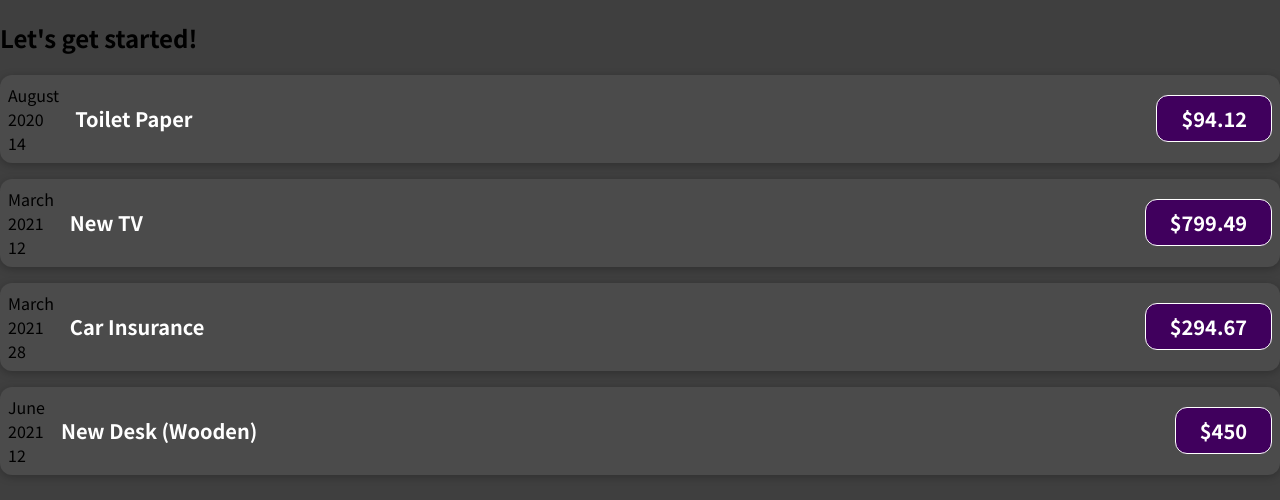
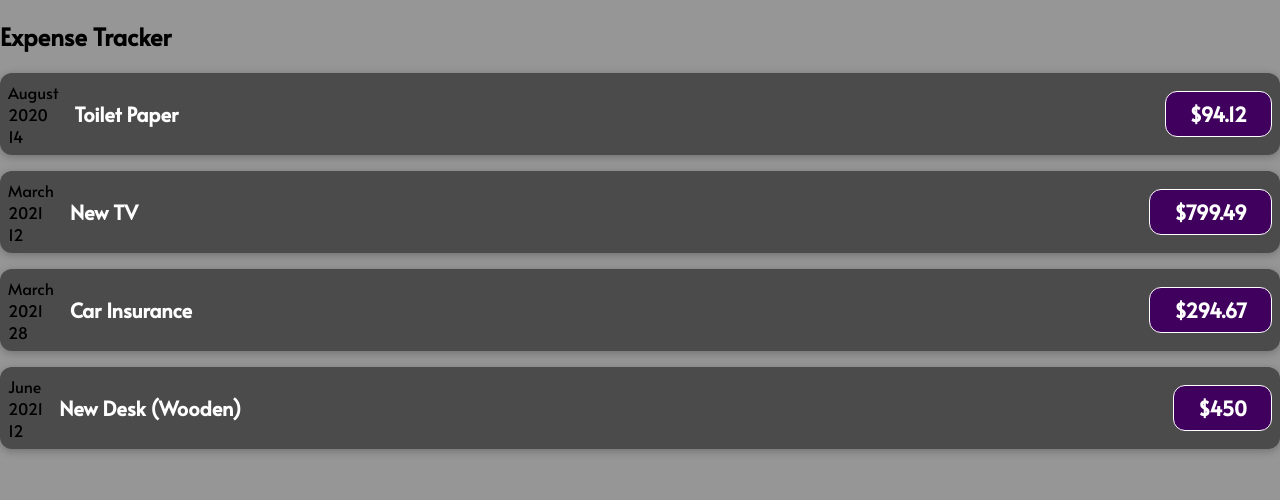
Before and after one commit to tanmaik/expense-tracker, a JavaScript app: page / in a window 1280 px wide. Shown: the top 500 px of the page. Built offline with nearby package versions, Linux system fonts and the light colour scheme.

Commit message:
change font

```diff
--- a/src/App.js
+++ b/src/App.js
@@ -25,7 +25,11 @@ function App() {
 
   return (
     <div>
-      <h2>Let's get started!</h2>
+      <link
+        href="https://fonts.googleapis.com/css?family=Alata"
+        rel="stylesheet"
+      ></link>
+      <h2 id="main-heading">Expense Tracker</h2>
       <ExpenseItem
         title={expenses[0].title}
         amount={expenses[0].amount}
--- a/src/index.css
+++ b/src/index.css
@@ -1,14 +1,14 @@
-@import url('https://fonts.googleapis.com/css2?family=Noto+Sans+JP:wght@400;700&display=swap');
+@import url("https://fonts.googleapis.com/css2?family=Noto+Sans+JP:wght@400;700&display=swap");
 
 * {
   box-sizing: border-box;
 }
 
 html {
-  font-family: 'Noto Sans JP', sans-serif;
+  font-family: "Alata";
 }
 
 body {
   margin: 0;
-  background-color: #3f3f3f;
+  background-color: #979696;
 }
```
Also changed, not shown: 1 other file (tests, documents, lock files or other folders).
